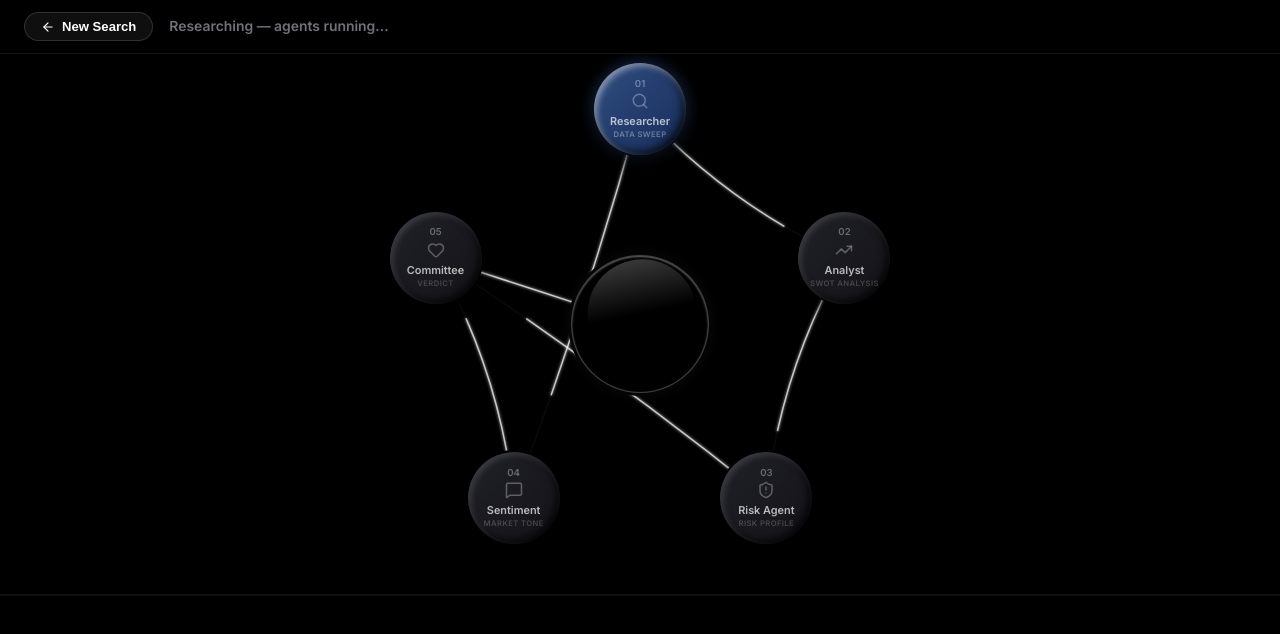
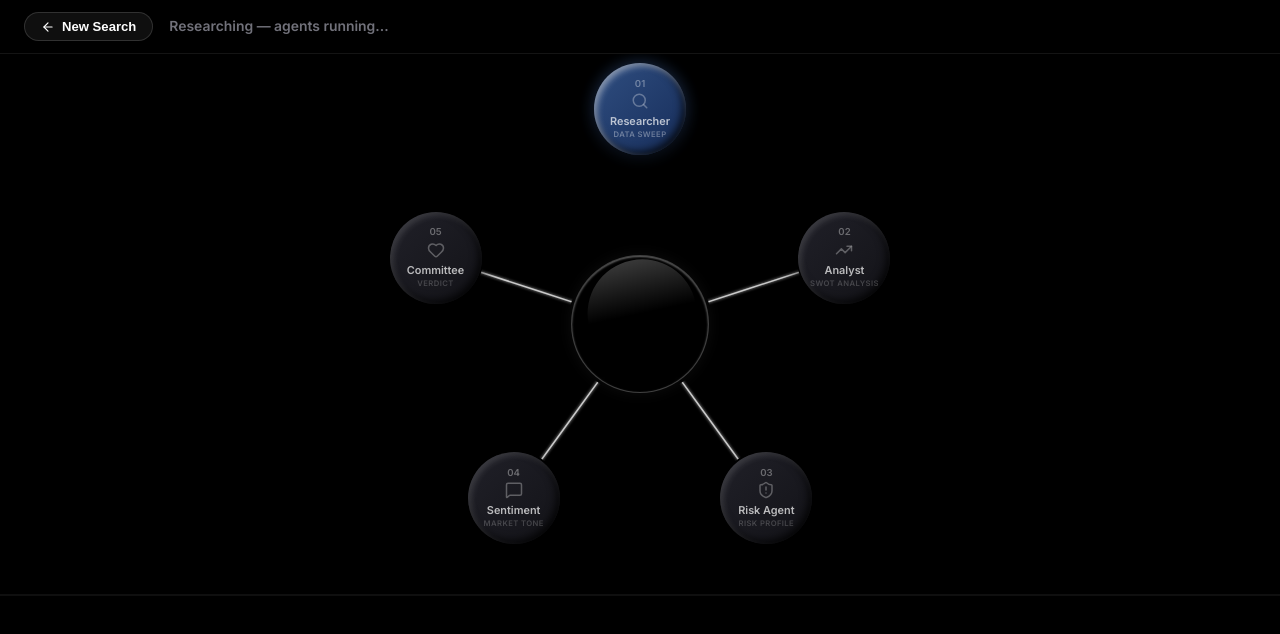
Before and after one commit to Meherpra/investement, a Next.js app in the folder code/: page /results in a window 1280 px wide. Shown: the top 634 px of the page. Built offline with nearby package versions, Linux system fonts and the light colour scheme.

Commit message:
feat: restore direct paths from all nodes to the middle orb

```diff
--- a/code/app/components/OrbitalLoader.tsx
+++ b/code/app/components/OrbitalLoader.tsx
@@ -120,46 +120,9 @@ export default function OrbitalLoader({
   });
 
   // ── Path d-strings ─────────────────────────────────────────────────────
-  const buildNodeToNodePath = (sx: number, sy: number, ex: number, ey: number, pull = 0.8) => {
-    const mx = (sx + ex) / 2;
-    const my = (sy + ey) / 2;
-    const cpx = cx + (mx - cx) * pull;
-    const cpy = cy + (my - cy) * pull;
-    return `M ${sx} ${sy} Q ${cpx} ${cpy} ${ex} ${ey}`;
-  };
-
-  const PATH_DEFS = [
-    {
-      id: "researcher-to-analyst",
-      d: buildNodeToNodePath(agentPos[0].x, agentPos[0].y, agentPos[1].x, agentPos[1].y, 0.85),
-      status: statuses[0],
-    },
-    {
-      id: "researcher-to-sentiment",
-      d: buildNodeToNodePath(agentPos[0].x, agentPos[0].y, agentPos[3].x, agentPos[3].y, 0.85),
-      status: statuses[0],
-    },
-    {
-      id: "analyst-to-risk",
-      d: buildNodeToNodePath(agentPos[1].x, agentPos[1].y, agentPos[2].x, agentPos[2].y, 0.85),
-      status: statuses[1],
-    },
-    {
-      id: "risk-to-committee",
-      d: buildNodeToNodePath(agentPos[2].x, agentPos[2].y, agentPos[4].x, agentPos[4].y, 0.85),
-      status: statuses[2],
-    },
-    {
-      id: "sentiment-to-committee",
-      d: buildNodeToNodePath(agentPos[3].x, agentPos[3].y, agentPos[4].x, agentPos[4].y, 0.85),
-      status: statuses[3],
-    },
-    {
-      id: "committee-to-center",
-      d: buildPath("committee", agentPos[4].x, agentPos[4].y, cx, cy, orbitR),
-      status: statuses[4],
-    },
-  ];
+  const paths = AGENT_DEFS.map((a, i) =>
+    buildPath(a.id, agentPos[i].x, agentPos[i].y, cx, cy, orbitR)
+  );
 
   return (
     <div style={{ width: "100%", paddingBottom: "12px" }}>
@@ -272,9 +235,9 @@ export default function OrbitalLoader({
             </mask>
           </defs>
 
-          {PATH_DEFS.map((p) => {
-            const d      = p.d;
-            const status = p.status;
+          {AGENT_DEFS.map((a, idx) => {
+            const d      = paths[idx];
+            const status = statuses[idx];
 
             const isDone = status === "COMPLETE";
             const lineColor = isDone
@@ -292,7 +255,7 @@ export default function OrbitalLoader({
               : "stroke 0.6s ease";
 
             return (
-              <g key={p.id} mask="url(#lineMask)">
+              <g key={a.id} mask="url(#lineMask)">
                 {/* Base faint track — always visible */}
                 <path d={d} fill="none" stroke="rgba(255,255,255,0.04)" strokeWidth="1.5" strokeLinecap="round" />
 
```
